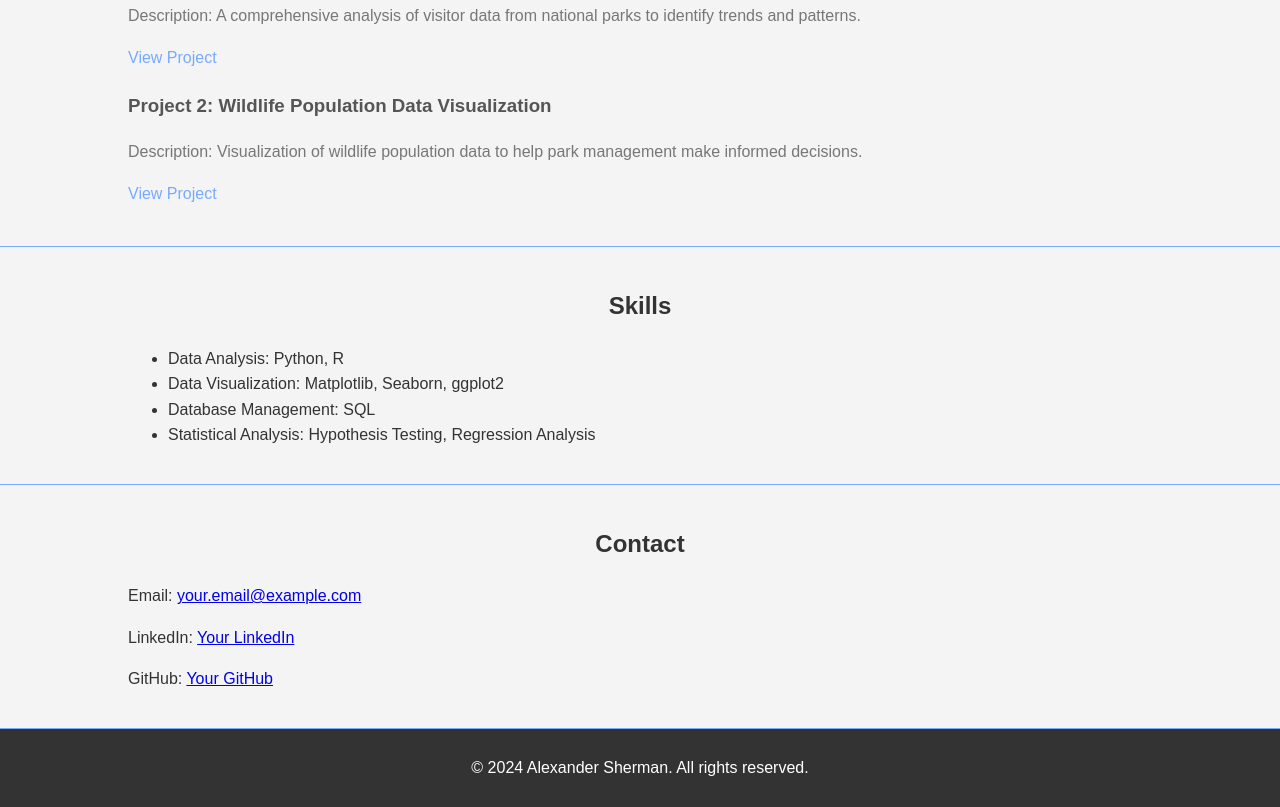
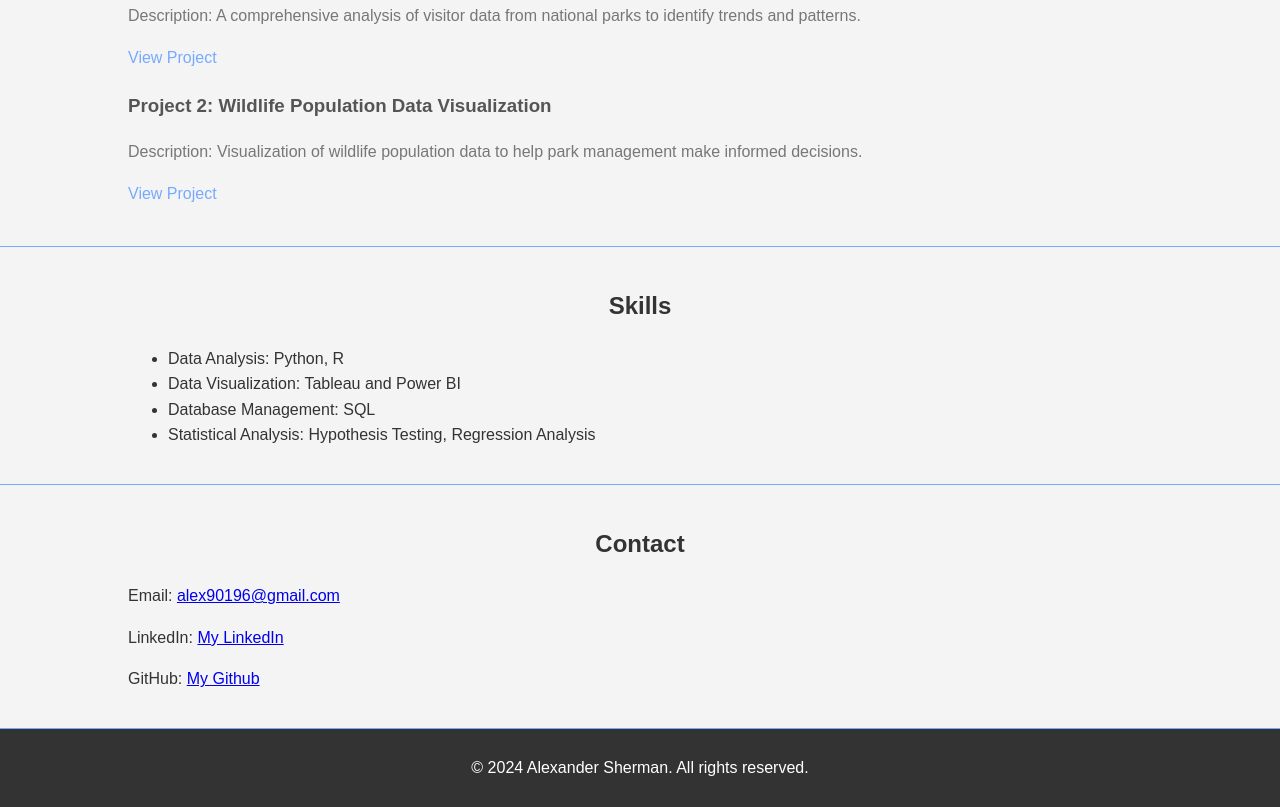
Before and after one commit to AKSherman/AKSherman.github.io, a plain HTML site: page index.html in a window 1280 px wide. Shown: the part 488-1295 px from the top of the page. Drawn offline with Linux system fonts and the light colour scheme.

Commit message:
Fixing Links
Fixing Links

```diff
--- a/index.html
+++ b/index.html
@@ -51,7 +51,7 @@
             <h2>Skills</h2>
             <ul>
                 <li>Data Analysis: Python, R</li>
-                <li>Data Visualization: Matplotlib, Seaborn, ggplot2</li>
+                <li>Data Visualization: Tableau and Power BI</li>
                 <li>Database Management: SQL</li>
                 <li>Statistical Analysis: Hypothesis Testing, Regression Analysis</li>
             </ul>
@@ -61,9 +61,9 @@
     <section id="contact">
         <div class="container">
             <h2>Contact</h2>
-            <p>Email: <a href="mailto:your.email@example.com">your.email@example.com</a></p>
-            <p>LinkedIn: <a href="your-linkedin-url" target="_blank">Your LinkedIn</a></p>
-            <p>GitHub: <a href="your-github-url" target="_blank">Your GitHub</a></p>
+            <p>Email: <a href="mailto:alex90196@gmail.com">alex90196@gmail.com</a></p>
+            <p>LinkedIn: <a href="your-linkedin-url" target="https://www.linkedin.com/in/alex-sherman-185079246/">My LinkedIn</a></p>
+            <p>GitHub: <a href="your-github-url" target="https://github.com/AKSherman">My Github</a></p>
         </div>
     </section>
 
```
